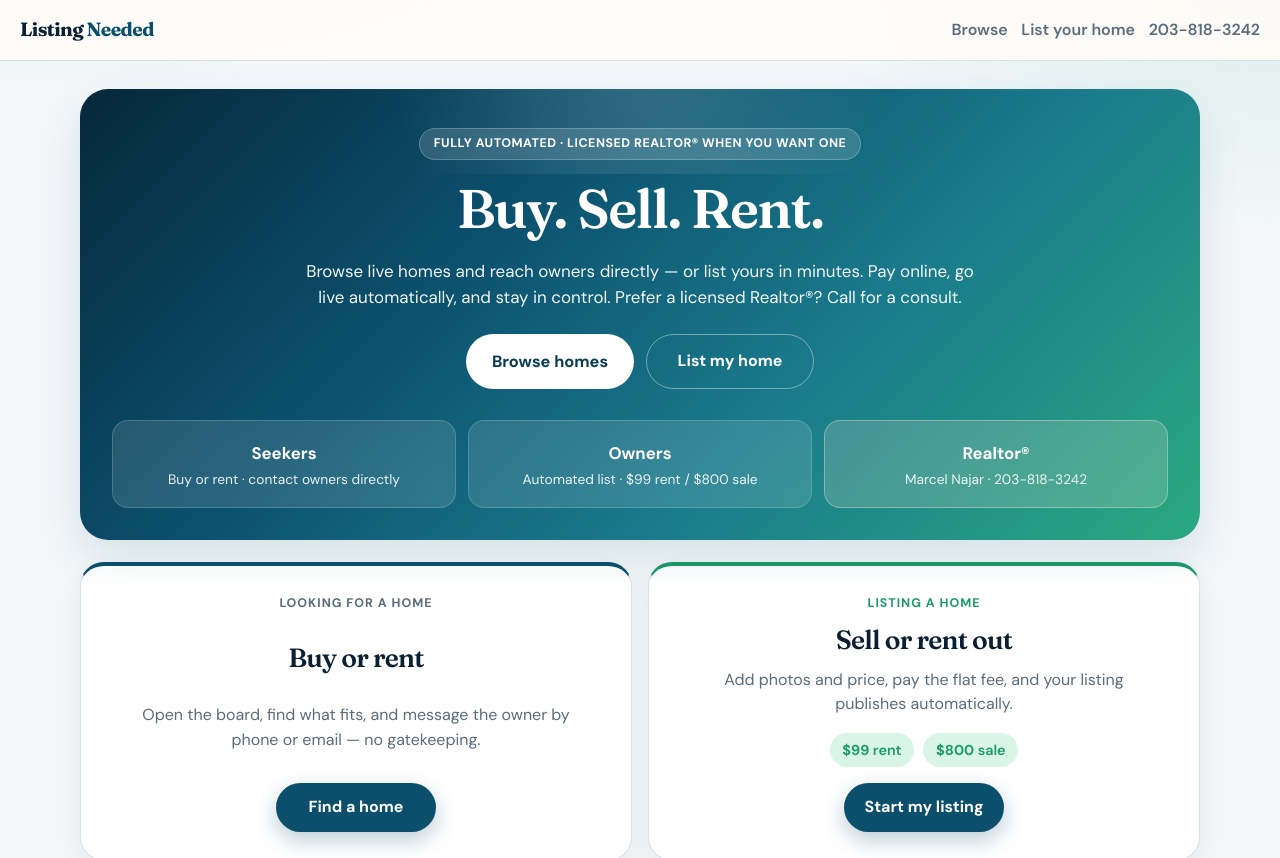
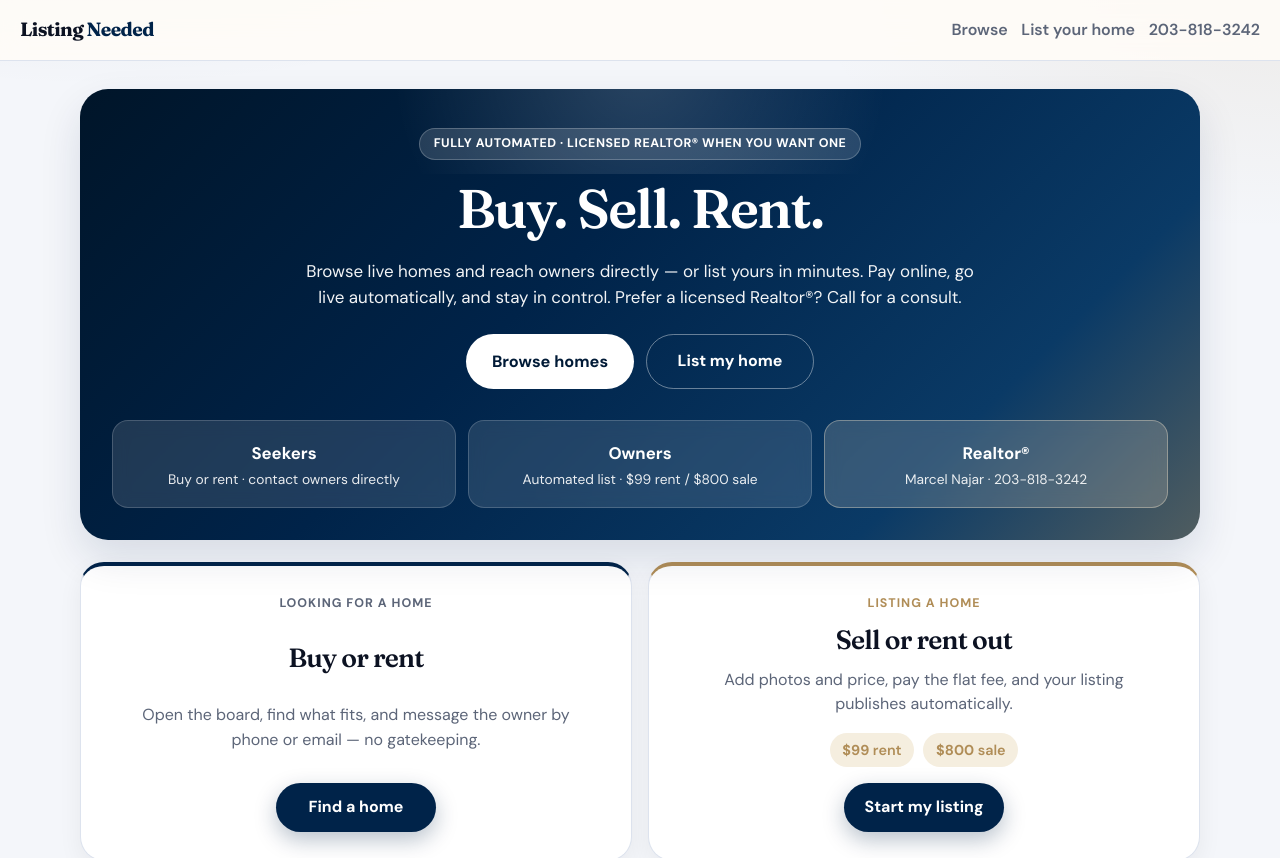
Before and after one commit to bureauficoaacredit-debug/listingneeded, a React (Vite) app: page / in a window 1280 px wide. Shown: the top 858 px of the page. Built offline with nearby package versions, Linux system fonts and the light colour scheme.

Commit message:
design: Sothebys-inspired deep navy with soft gold

```diff
--- a/src/styles/app.css
+++ b/src/styles/app.css
@@ -1,22 +1,22 @@
 @import url('https://fonts.googleapis.com/css2?family=DM+Sans:ital,opsz,wght@0,9..40,400;0,9..40,500;0,9..40,600;0,9..40,700;1,9..40,400&family=Fraunces:opsz,wght@9..144,500;9..144,600;9..144,700&display=swap');
 
 :root {
-  --ink: #0b1f33;
-  --muted: #5a6d7c;
-  --line: #d7e3ec;
-  --bg: #f3f7fa;
-  --bg-deep: #e6eef4;
+  --ink: #0c1222;
+  --muted: #5c6578;
+  --line: #dde3ee;
+  --bg: #f4f6fa;
+  --bg-deep: #e8ecf4;
   --card: #ffffff;
-  --brand: #0b4f6c;
-  --brand-dark: #083d54;
-  --brand-soft: #d9eef7;
-  --accent: #1d9a6c;
-  --accent-soft: #d8f5e8;
-  --gold: #c9a227;
-  --warn: #b45309;
+  --brand: #002349;
+  --brand-dark: #001a36;
+  --brand-soft: #e8eef6;
+  --accent: #b08d57;
+  --accent-soft: #f5eedf;
+  --gold: #b08d57;
+  --warn: #9a6b2f;
   --radius: 18px;
-  --shadow: 0 18px 42px rgba(11, 79, 108, 0.12);
-  --shadow-soft: 0 8px 24px rgba(11, 31, 51, 0.06);
+  --shadow: 0 18px 42px rgba(0, 35, 73, 0.12);
+  --shadow-soft: 0 8px 24px rgba(12, 18, 34, 0.06);
   font-family: "DM Sans", "Segoe UI", system-ui, -apple-system, sans-serif;
   color: var(--ink);
   background: var(--bg);
@@ -27,9 +27,8 @@
 body {
   margin: 0;
   background:
-    radial-gradient(1100px 520px at 8% -12%, rgba(11, 79, 108, 0.14), transparent 55%),
-    radial-gradient(900px 440px at 100% 0%, rgba(29, 154, 108, 0.10), transparent 52%),
-    radial-gradient(700px 360px at 50% 100%, rgba(201, 162, 39, 0.08), transparent 55%),
+    radial-gradient(1100px 520px at 8% -12%, rgba(0, 35, 73, 0.10), transparent 55%),
+    radial-gradient(900px 440px at 100% 0%, rgba(176, 141, 87, 0.10), transparent 52%),
     var(--bg);
   min-height: 100vh;
 }
@@ -65,7 +64,7 @@ h1, h2, h3 {
   display: inline-flex; align-items: center; justify-content: center; gap: 0.4rem;
   border: none; border-radius: 999px; padding: 0.75rem 1.2rem; font-weight: 700;
   cursor: pointer; background: var(--brand); color: #fff;
-  box-shadow: 0 8px 22px rgba(11, 79, 108, 0.28);
+  box-shadow: 0 8px 22px rgba(0, 35, 73, 0.28);
   transition: transform 0.15s ease, background 0.15s ease;
 }
 .btn:hover { background: var(--brand-dark); text-decoration: none; transform: translateY(-1px); }
@@ -73,7 +72,7 @@ h1, h2, h3 {
   background: transparent; color: var(--ink); border: 1px solid rgba(28, 25, 23, 0.18);
   box-shadow: none;
 }
-.btn.ghost { background: transparent; color: var(--brand); border: 1px solid #9fd3e6; box-shadow: none; }
+.btn.ghost { background: transparent; color: var(--brand); border: 1px solid #b8c7db; box-shadow: none; }
 .btn.big { padding: 0.95rem 1.45rem; font-size: 1.02rem; }
 
 main { width: min(1120px, calc(100% - 2rem)); margin: 0 auto; padding: 1.75rem 0 3.5rem; flex: 1; }
@@ -86,7 +85,7 @@ main { width: min(1120px, calc(100% - 2rem)); margin: 0 auto; padding: 1.75rem 0
   padding: 2.4rem 2rem 2rem;
   border-radius: 28px;
   background:
-    linear-gradient(135deg, #06283a 0%, #0b4f6c 34%, #1a7a8c 64%, #2eb67d 110%);
+    linear-gradient(135deg, #001529 0%, #002349 42%, #0a3a66 78%, #b08d57 130%);
   color: #fff;
   box-shadow: var(--shadow);
   overflow: hidden;
@@ -241,7 +240,7 @@ main { width: min(1120px, calc(100% - 2rem)); margin: 0 auto; padding: 1.75rem 0
 .realtor-band {
   border-radius: 24px;
   padding: 2rem 1.6rem;
-  background: linear-gradient(120deg, #041825 0%, #0b4f6c 55%, #0f766e 100%);
+  background: linear-gradient(120deg, #001529 0%, #002349 55%, #1a334d 100%);
   color: #fafaf9;
   box-shadow: var(--shadow);
 }
@@ -275,9 +274,9 @@ main { width: min(1120px, calc(100% - 2rem)); margin: 0 auto; padding: 1.75rem 0
   background: var(--brand-soft); color: var(--brand); font-size: 0.75rem; font-weight: 800;
   text-transform: uppercase; letter-spacing: 0.04em;
 }
-.badge.sale { background: #d8f5e8; color: #0f766e; }
+.badge.sale { background: #f5eedf; color: #8a6a35; }
 .price { font-size: 1.25rem; font-weight: 800; margin: 0.4rem 0; }
-.thumb { height: 160px; background: #d9eef7; object-fit: cover; width: 100%; }
+.thumb { height: 160px; background: #e8eef6; object-fit: cover; width: 100%; }
 .thumb.empty { display: grid; place-items: center; color: var(--muted); font-weight: 600; }
 
 .form {
```
